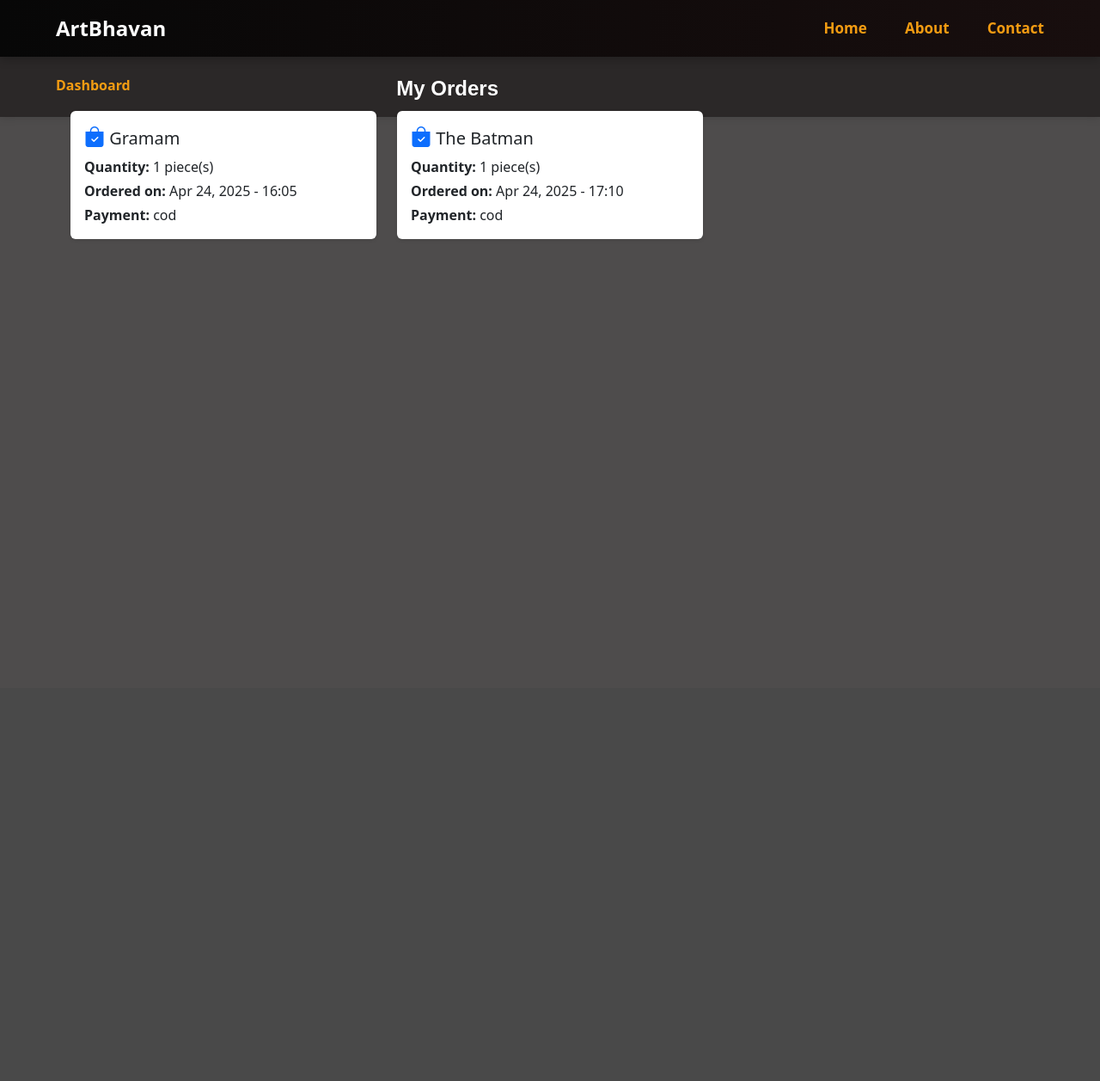
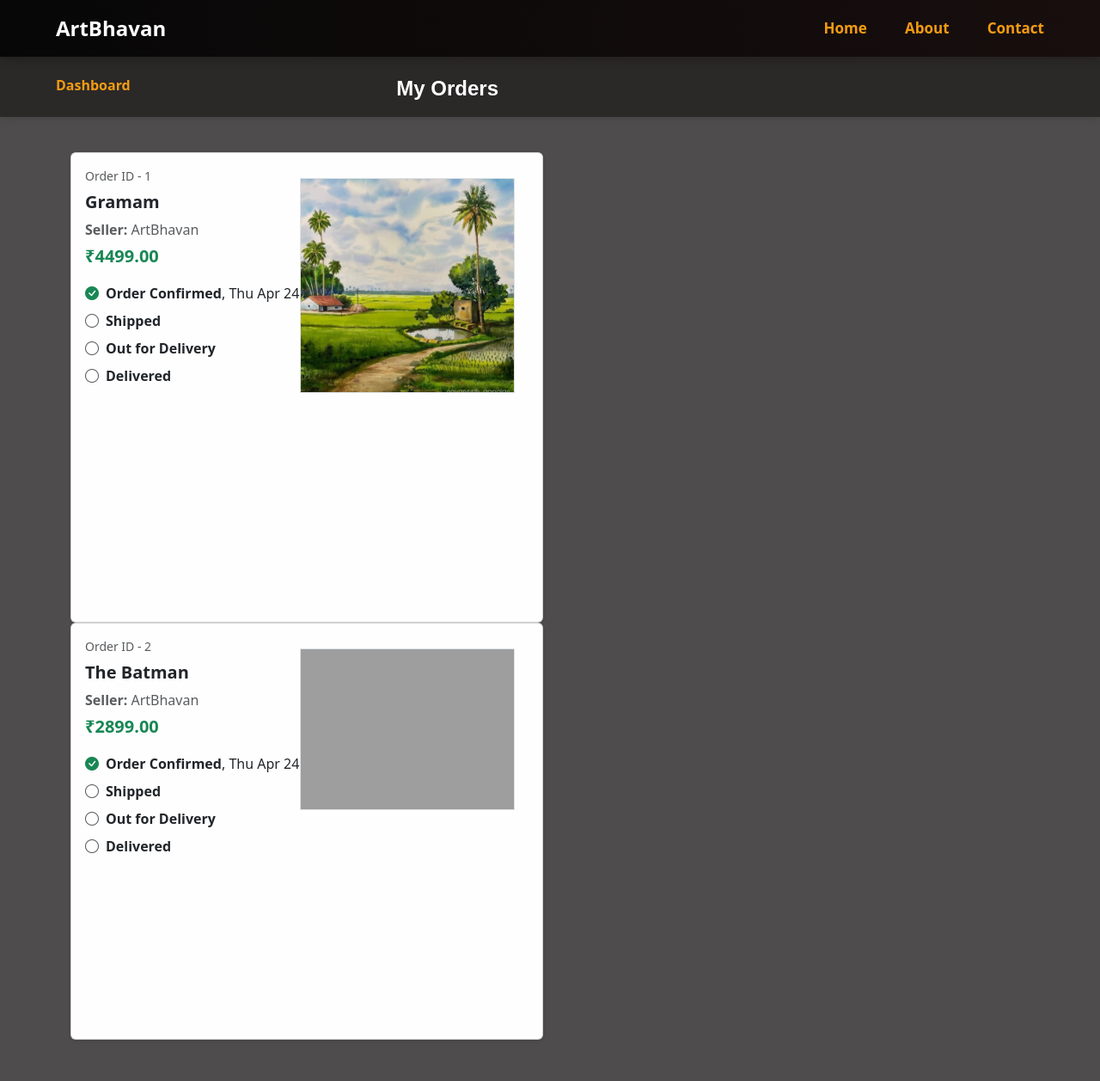
Before and after one commit to Surajksgit/Paintings-artbhavan, a Django app: template paintings/templates/my_orders.html in a window 1280 px wide. Shown: the whole page at 86% size. Before the commit the page ends 278 px from the top, so only its background shows below. Run offline with Django 5.2, Linux system fonts and the light colour scheme; the template is opened without the code that fills it: values that come from a table or form of the project are taken from there, others are empty; data comes from the database, SQL or seed files in the repository; both versions use the stored data as it was after the commit; grey boxes are pictures that could not be loaded.

```diff
--- a/paintings/admin.py
+++ b/paintings/admin.py
@@ -2,9 +2,10 @@ from django.contrib import admin
 
 # Register your models here.
 
-from .models import UserSignup,UserProfile,Artwork
+from .models import UserSignup,UserProfile,Artwork,Order
 
 
 admin.site.register(UserSignup)
 admin.site.register(UserProfile)
 admin.site.register(Artwork)
+admin.site.register(Order)
--- a/paintings/models.py
+++ b/paintings/models.py
@@ -87,11 +87,19 @@ class CartItem(models.Model):
 
 # Order------------------------------------>
 class Order(models.Model):
+    STATUS_CHOICES = [
+        ('confirmed', 'Order Confirmed'),
+        ('shipped', 'Shipped'),
+        ('out_for_delivery', 'Out for Delivery'),
+        ('delivered', 'Delivered'),
+    ]
     user = models.ForeignKey(UserSignup, on_delete=models.CASCADE)
     artwork = models.ForeignKey(Artwork, on_delete=models.CASCADE)
     quantity = models.PositiveIntegerField(default=1)
     ordered_at = models.DateTimeField(auto_now_add=True)
     payment_method = models.CharField(max_length=50)
+    status = models.CharField(max_length=20, choices=STATUS_CHOICES, default='confirmed')
+
 
     def __str__(self):
         return f"{self.user.phoneorusername} - {self.artwork.title}"
--- a/paintings/static/css/my_orders.css
+++ b/paintings/static/css/my_orders.css
@@ -1,16 +1,7 @@
 body {
     background: #4e4c4c;
 }
-.order-card {
-    transition: transform 0.2s ease-in-out;
-}
-.order-card:hover {
-    transform: scale(1.02);
-}
-.order-icon {
-    font-size: 1.5rem;
-    color: #0d6efd;
-}
+
 .empty-state {
     text-align: center;
     margin-top: 100px;
@@ -86,3 +77,28 @@ body {
 .nav-links a:hover {
     color: #fff;
 }
+/* ------------------------------------------------------------ */
+
+
+
+.card {
+    background-color: #fefefe;
+    transition: box-shadow 0.3s ease;
+    max-width: 550px;
+}
+.card:hover {
+    box-shadow: 0 6px 20px rgba(0, 0, 0, 0.1);
+}
+.bi-check-circle-fill {
+    font-size: 1rem;
+}
+.bi-circle {
+    font-size: 1rem;
+}
+
+.img-fluid {
+
+    position: relative;
+    left: 250px;
+    bottom: 250px;
+}
--- a/paintings/templates/my_orders.html
+++ b/paintings/templates/my_orders.html
@@ -33,35 +33,82 @@
         <h2 class="order-heading" style="color: #fff; font-family: Arial, sans-serif; font-weight: bold; font-size: 1.5rem;">My Orders</h2>
         </div>
 
-
-<div class="container py-5">
+        <div class="container py-5 mt-5">
 
 
             {% if orders %}
-        <div class="row row-cols-1 row-cols-md-2 row-cols-lg-3 g-4">
+                <div class="row row-cols-1 g-4">
                     {% for order in orders %}
                         <div class="col">
-                    <div class="card order-card shadow-sm border-0 h-100">
-                        <div class="card-body">
-                            <h5 class="card-title">
-                                <i class="bi bi-bag-check-fill order-icon"></i>
-                                {{ order.artwork.title }}
-                            </h5>
-                            <p class="card-text mb-1"><strong>Quantity:</strong> {{ order.quantity }} piece(s)</p>
-                            <p class="card-text mb-1"><strong>Ordered on:</strong> {{ order.ordered_at|date:"M d, Y - H:i" }}</p>
-                            <p class="card-text"><strong>Payment:</strong> {{ order.payment_method }}</p>
+                            <div class="card shadow-sm p-3 ">
+                                <div class="row g-3 align-items-center">
+                                    <div class="col-md-9">
+                                        <small class="text-muted d-block mb-2">Order ID - {{ order.id }}</small>
+                                        <h5 class="fw-semibold">{{ order.artwork.title|truncatechars:55 }}</h5>
+                                        <p class="mb-1 text-muted"><strong>Seller:</strong> ArtBhavan</p>
+                                        <p class="fw-bold fs-5 text-success mb-3">₹{{ order.artwork.price }}</p>
+
+                                        <!-- Status Section -->
+                                        <div class="mb-2">
+                                            <div class="d-flex align-items-start mt-2">
+                                                <div class="me-2 {% if order.status in 'confirmed shipped out_for_delivery delivered' %}text-success{% else %}text-muted{% endif %}">
+                                                    <i class="bi {% if order.status in 'confirmed shipped out_for_delivery delivered' %}bi-check-circle-fill{% else %}bi-circle{% endif %}"></i>
+                                                </div>
+                                                <div>
+                                                    <strong>Order Confirmed</strong>, {{ order.ordered_at|date:"D M d" }}
+                                                </div>
+                                            </div>
+
+                                            <div class="d-flex align-items-start mt-2">
+                                                <div class="me-2 {% if order.status in 'shipped out_for_delivery delivered' %}text-success{% else %}text-muted{% endif %}">
+                                                    <i class="bi {% if order.status in 'shipped out_for_delivery delivered' %}bi-check-circle-fill{% else %}bi-circle{% endif %}"></i>
+                                                </div>
+                                                <div>
+                                                    <strong>Shipped</strong><br>
+                                                    {% if order.status in 'shipped out_for_delivery delivered' %}
+                                                        Your item is on the way.
+                                                    {% endif %}
+                                                </div>
+                                            </div>
+
+                                            <div class="d-flex align-items-start mt-2">
+                                                <div class="me-2 {% if order.status in 'out_for_delivery delivered' %}text-success{% else %}text-muted{% endif %}">
+                                                    <i class="bi {% if order.status in 'out_for_delivery delivered' %}bi-check-circle-fill{% else %}bi-circle{% endif %}"></i>
+                                                </div>
+                                                <div>
+                                                    <strong>Out for Delivery</strong>
+                                                </div>
+                                            </div>
+
+                                            <div class="d-flex align-items-start mt-2">
+                                                <div class="me-2 {% if order.status == 'delivered' %}text-success{% else %}text-muted{% endif %}">
+                                                    <i class="bi {% if order.status == 'delivered' %}bi-check-circle-fill{% else %}bi-circle{% endif %}"></i>
+                                                </div>
+                                                <div>
+                                                    <strong>Delivered</strong>
+                                                </div>
+                                            </div>
+                                    </div>
+
+                                    <!-- Product Image -->
+                                    <div class="col-md-3 text-end">
+                                        <img src="{{ order.artwork.image.url }}" class="img-fluid  border" style="max-width: 250px;" alt="Artwork Image">
+                                    </div>
                                 </div>
                             </div>
                         </div>
                     {% endfor %}
                 </div>
             {% else %}
-        <div class="empty-state">
+                <div class="text-center mt-5">
                     <img src="https://cdn-icons-png.flaticon.com/512/4076/4076549.png" alt="No Orders" style="width: 150px;">
                     <h5 class="mt-4 text-secondary">You haven't placed any orders yet.</h5>
+                    <a href="{% url 'collection' %}" class="btn btn-outline-primary mt-3 px-4">Explore Artworks</a>
                 </div>
             {% endif %}
         </div>
+
+
 
 <!-- Bootstrap Icons CDN -->
 <link rel="stylesheet" href="https://cdn.jsdelivr.net/npm/bootstrap-icons@1.10.5/font/bootstrap-icons.css">
```
Also changed, not shown: db.sqlite3, paintings/migrations/0015_order_status.py (added). Lines whose indentation alone changed are shown as unchanged.
